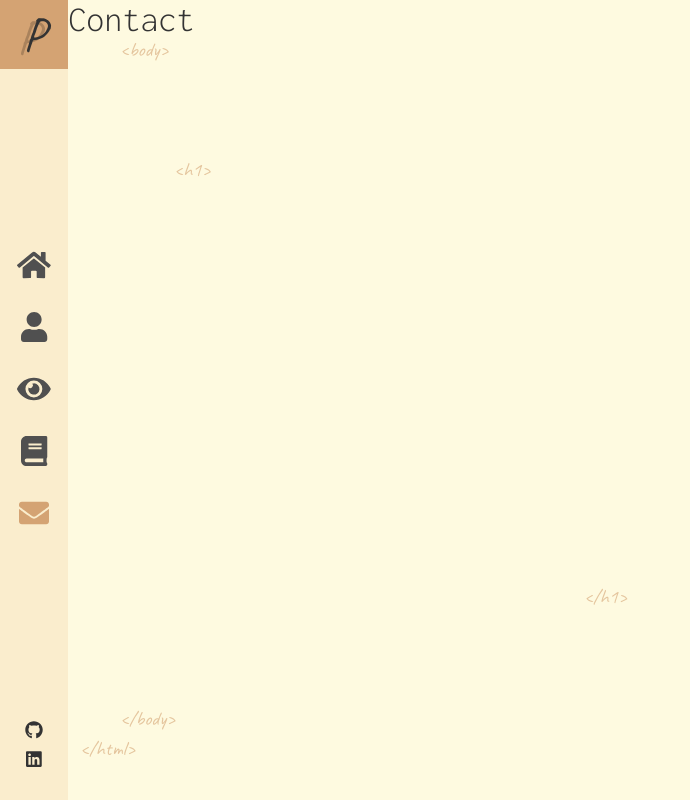
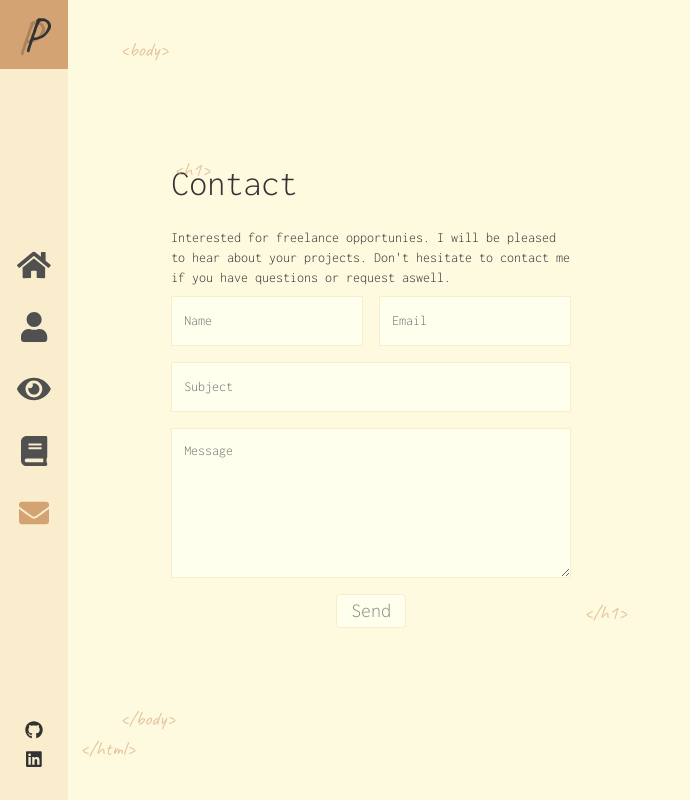
Before and after one commit to PhilippeG85/my-site, a React (Create React App) app: page /contact in a window 1280 px wide. Shown: the whole page, without its empty margins (0-690 px from the left). Built offline with nearby package versions, Linux system fonts and the light colour scheme.

Commit message:
add form and style contact page

```diff
--- a/src/assets/stylesheets/application.scss
+++ b/src/assets/stylesheets/application.scss
@@ -4,6 +4,8 @@
 @import "about";
 @import "skills";
 @import "loading";
+@import "contact";
+@import "form";
 
 h1, h2, h3, h4, h5, h6, p {
   margin: 0;
--- /dev/null
+++ b/src/assets/stylesheets/contact.scss
@@ -0,0 +1,15 @@
+.contact-page {
+  height: 100%;
+  width: 100%;
+  display: flex;
+  align-items: center;
+}
+
+.form-left {
+  width: 50%;
+}
+
+.style-form-left {
+  width: 400px;
+  margin: 0 auto;
+}
--- /dev/null
+++ b/src/assets/stylesheets/form.scss
@@ -0,0 +1,70 @@
+.form {
+  display: flex;
+  flex-direction: column;
+  width: 400px;
+  align-items: center;
+  background-color: #FDFAE0;
+  margin: 0 auto;
+}
+
+.form-name {
+  width: 400px;
+  margin: 8px;
+  display: flex;
+  justify-content: space-between;
+}
+
+.name-input {
+  width: 48%;
+}
+
+.email-input {
+  width: 48%;
+}
+
+.form-subject {
+  width: 100%;
+  margin: 8px;
+}
+
+.form-msg {
+  width: 100%;
+  margin: 8px;
+  min-height: 150px;
+  padding: 12px;
+  border: none;
+  background-color: rgb(255,255,238);
+  max-width: 400px;
+  min-width: 400px;
+  border: 1px solid #FAEDCC;
+  &:focus {
+    outline: 0;
+  }
+}
+
+.form-btn {
+  margin: 8px;
+  font-size: 20px;
+  color: #8F8F89;
+  border: none;
+  padding: 2px 14px;
+  border-radius: 4px;
+  background-color: rgb(255,255,238);
+  transition: ease .4s;
+  border: 1px solid #FAEDCC;
+  &:hover{
+    background-color: #d4a373;
+    color: rgb(80,80,80);
+    text-decoration: none;
+  }
+}
+
+.style-input {
+  height: 50px;
+  padding: 0 12px;
+  background-color: rgb(255,255,238);
+  border: 1px solid #FAEDCC;
+  &:focus {
+    outline: 0;
+  }
+}
--- a/src/assets/stylesheets/tags.scss
+++ b/src/assets/stylesheets/tags.scss
@@ -27,6 +27,6 @@
 }
 
 .close-h1 {
-  bottom: 188px;
+  bottom: 172px;
   left: 584px;
 }
--- a/src/components/about.jsx
+++ b/src/components/about.jsx
@@ -3,11 +3,22 @@ import React from "react";
 function About() {
   return (
     <div className="about-me">
-      <h1>About me</h1>
+      <h1 style={{ margin: "32px 0" }}>About me</h1>
       <p>
-        I&apos;m a small badass from aviation world ready to concquer
-        the small world of web develop. I try to enjoy the winter of quebec by
-        doing cross-country and backcountry skiing, running and biking for the summer.
+        Originaly from the aviation world, 2020 lead me to develop my skills as a
+        web developer.
+        <br />
+        <br />
+        Always passionate about tech world, I went on this journey and learn a
+        lot at Le Wagon bootcamp. Since, I&apos;m keeping the momentum and
+        keep learning on a daily basis.
+        <br />
+        Well organised person, problem solver, and independent employee
+        with good attention to details.
+        <br />
+        <br />
+        Experience in full-stack, I really like to design good
+        front-end and will be pleased to hear about all kind of projects.
       </p>
     </div>
   );
--- a/src/components/app.jsx
+++ b/src/components/app.jsx
@@ -11,6 +11,7 @@ import Presentation from "./presentation";
 import About from "./about";
 import Skills from "./skills";
 import Loading from "./loading";
+import Contact from "./contact";
 
 
 library.add(fab);
@@ -36,7 +37,7 @@ function App() {
               <Skills />
             </Route>
             <Route path="/contact">
-              <h1>Contact</h1>
+              <Contact />
             </Route>
           </Switch>
         </div>
--- /dev/null
+++ b/src/components/contact.jsx
@@ -0,0 +1,19 @@
+import React from "react";
+import Form from "./form";
+
+function Contact() {
+  return (
+    <div className="contact-page">
+      <div className="form-left">
+        <h1 className="style-form-left" style={{ marginBottom: "24px" }}>Contact</h1>
+        <p className="style-form-left">
+          Interested for freelance opportunies. I will be pleased to hear about your
+          projects. Don&apos;t hesitate to contact me if you have questions or request aswell.
+        </p>
+        <Form />
+      </div>
+    </div>
+  );
+}
+
+export default Contact;
--- /dev/null
+++ b/src/components/form.jsx
@@ -0,0 +1,26 @@
+import React from "react";
+
+function Form() {
+  return (
+    <div>
+      <iframe title="hidden_iframe" name="hidden_iframe" id="hidden_iframe" style={{ display: "none" }} />
+      <form
+        action="https://docs.google.com/forms/d/e/1FAIpQLSdzMG6QMX9tU73rX7_2FavBw9A9eOs-V1LGUOT2wZPFhFWdtw/formResponse"
+        method="post"
+        target="hidden_iframe"
+        className="form"
+      >
+        <div className="form-name">
+          <input className="name-input style-input" name="entry.576915509" type="text" title="name" placeholder="Name" />
+          <input className="email-input style-input" name="entry.1190585177" type="text" title="email" placeholder="Email" />
+        </div>
+        <input className="form-subject style-input" name="entry.1097150983" type="text" title="sujet" placeholder="Subject" />
+        <textarea className="form-msg" name="entry.197993009" title="message" placeholder="Message" />
+        <input className="form-btn" type="submit" value="Send" />
+      </form>
+    </div>
+  );
+}
+
+export default Form;
+// https://docs.google.com/forms/d/e/1FAIpQLSdzMG6QMX9tU73rX7_2FavBw9A9eOs-V1LGUOT2wZPFhFWdtw/viewform?usp=pp_url&entry.576915509=name&entry.1190585177=email&entry.1097150983=subject&entry.197993009=message
```
